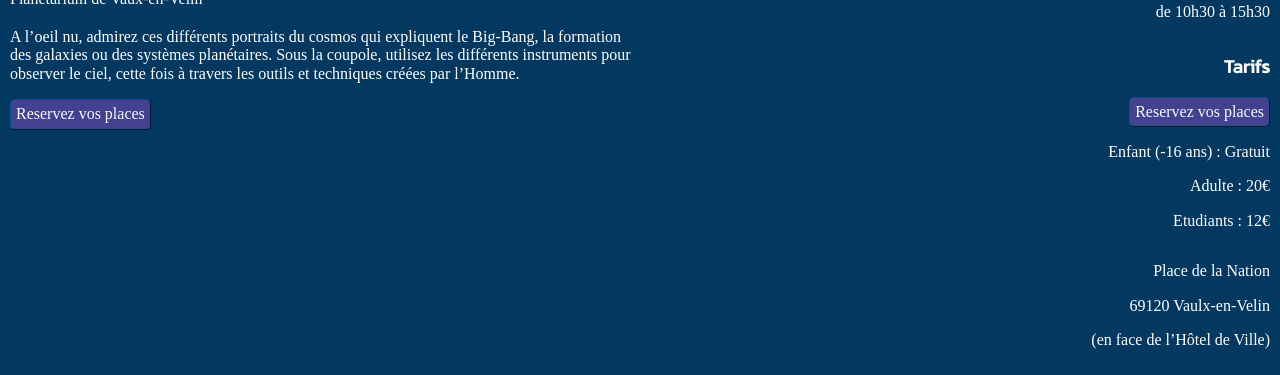
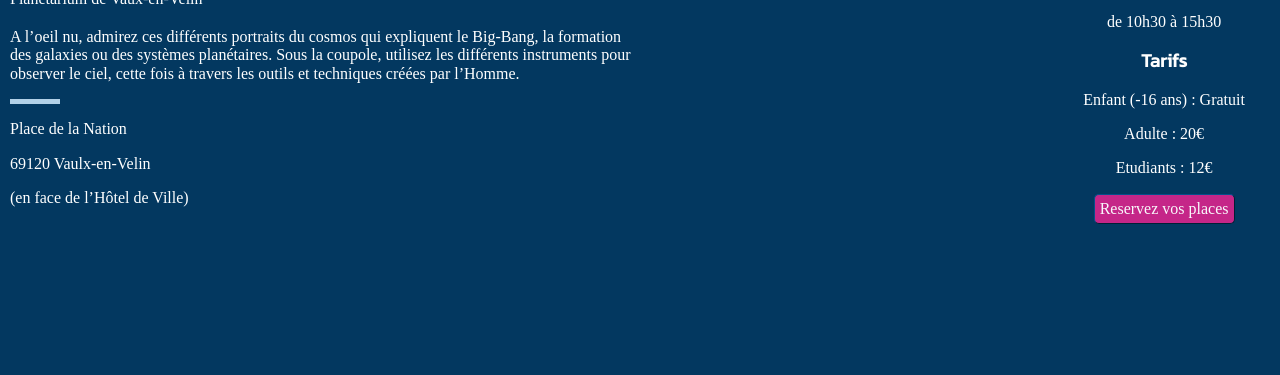
Before and after one commit to Clarisse-Dib/renduCSS, a plain HTML site: page event.html in a window 1280 px wide. Shown: the part 660-1035 px from the top of the page. After the commit the page ends 904 px from the top, so only its background shows below. Drawn offline with nearby package versions, Linux system fonts and the light colour scheme; a web font is replaced by a local one.

Commit message:
mi journée

```diff
--- a/event.html
+++ b/event.html
@@ -5,7 +5,8 @@
     <meta charset="UTF-8">
     <meta name="viewport" content="width=device-width, initial-scale=1.0">
     <link href="https://fonts.googleapis.com/css?family=Kanit|Palanquin" rel="stylesheet">
-    <link rel="stylesheet" href="Spacey.png">
+    <link rel="icon" type="image/x-icon" href="Spacey.png">
+
     <title>évenement</title>
     <link rel="stylesheet" href="style2.css">
     <script src="https://kit.fontawesome.com/7f965085dc.js" crossorigin="anonymous"></script>
@@ -23,7 +24,7 @@
             </section>
             <section class="nav">
                 <a class="info" href="#MonEnvieDeVivre"> <button>Plus d'infos</button></a>
-                <a class="info" href="index.html"> <button>Retour à l'acceuile</button></a>
+                <a class="info" href="index.html"> <button>Acceuil</button></a>
             </section>
         </nav>
 
@@ -47,8 +48,18 @@
                 outils
                 et techniques créées par l’Homme.
             </p>
-            <a href="https://www.youtube.com/watch?v=dQw4w9WgXcQ">
-                <button>Reservez vos places</button>
+            <section>
+                <div></div>
+                <p>
+                    Place de la Nation
+                </p>
+                <p>
+                    69120 Vaulx‑en‑Velin
+                </p>
+                <p>
+                    (en face de l’Hôtel de Ville)
+                </p>
+            </section>
             </a>
         </section>
         <section class="information">
@@ -60,14 +71,9 @@
                     <p>
                         de 10h30 à 15h30
                     </p>
-                </section>
-                <section class="if">
                     <h3>
                         Tarifs
                     </h3>
-                    <a href="https://www.youtube.com/watch?v=dQw4w9WgXcQ">
-                        <button>Reservez vos places</button>
-                    </a>
                     <p>
                         Enfant (-16 ans) : Gratuit
                     </p>
@@ -77,17 +83,9 @@
                     <p>
                         Etudiants : 12€
                     </p>
-                </section>
-                <section class="if">
-                    <p>
-                        Place de la Nation
-                    </p>
-                    <p>
-                        69120 Vaulx‑en‑Velin
-                    </p>
-                    <p>
-                        (en face de l’Hôtel de Ville)
-                    </p>
+                    <a href="https://www.youtube.com/watch?v=dQw4w9WgXcQ">
+                        <button class="bilet">Reservez vos places</button>
+                    </a>
                 </section>
             </section>
         </section>
@@ -96,5 +94,4 @@
 
     </footer>
 </body>
-
 </html>
--- a/style.css
+++ b/style.css
@@ -221,3 +221,6 @@ h3 {
     color: #055089;
     border-radius: 5px;
 }
+.bilet{
+    background-color: rgb(197, 38, 136);
+}
--- a/style2.css
+++ b/style2.css
@@ -71,12 +71,14 @@ header {
     display: flex;
     justify-content: end;
     flex-direction: column;
+    align-items: baseline;
+    padding: 10px;
 }
 .pres{
     max-width: 50%;
 }
 .if{
-    text-align: end;
+    text-align: center
 }
 p {
     font-family: 'Palanquin';
@@ -96,3 +98,10 @@ h3 {
     font-family: 'Kanit';
 
 }
+div{
+ width: 50px;
+ border-bottom: 5px solid #b1d0e7;
+}
+.bilet{
+    background-color: rgb(197, 38, 136);
+}
```
Also changed, not shown: index.html (+18 -19 lines).
